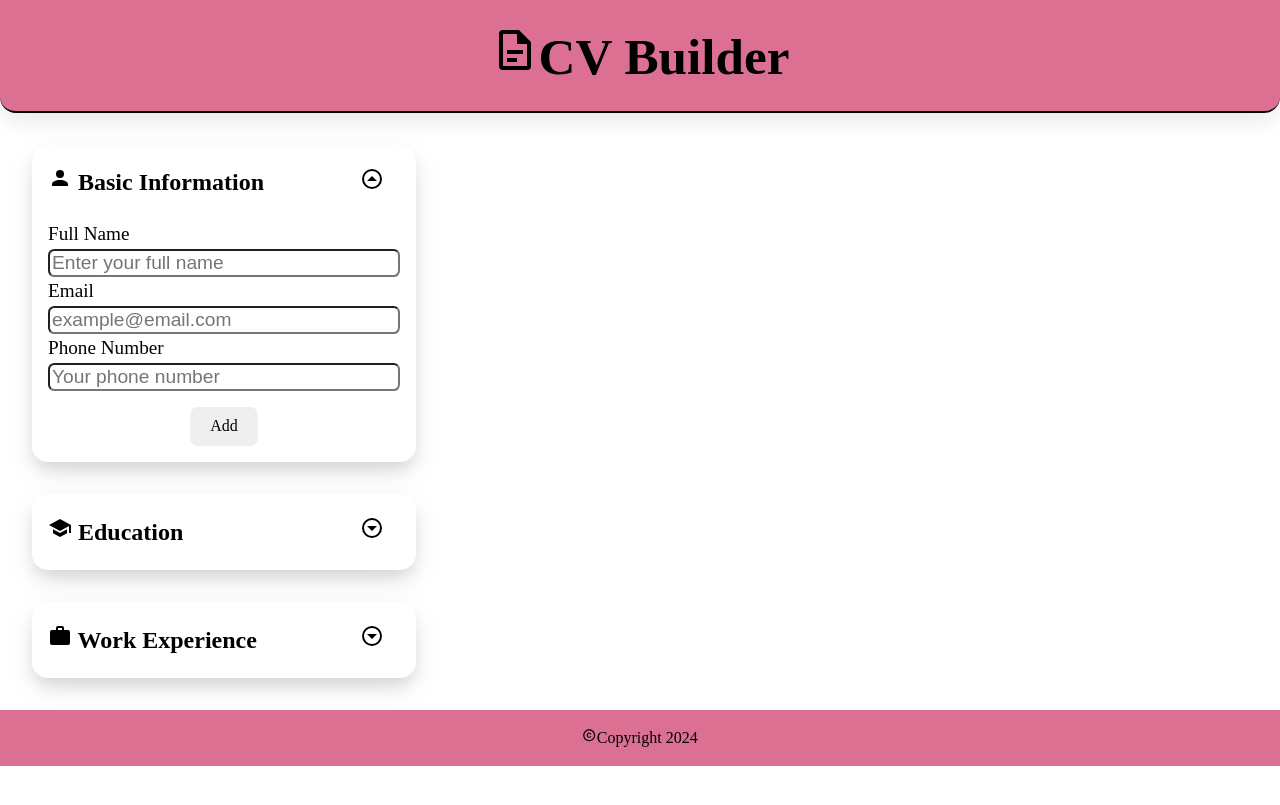
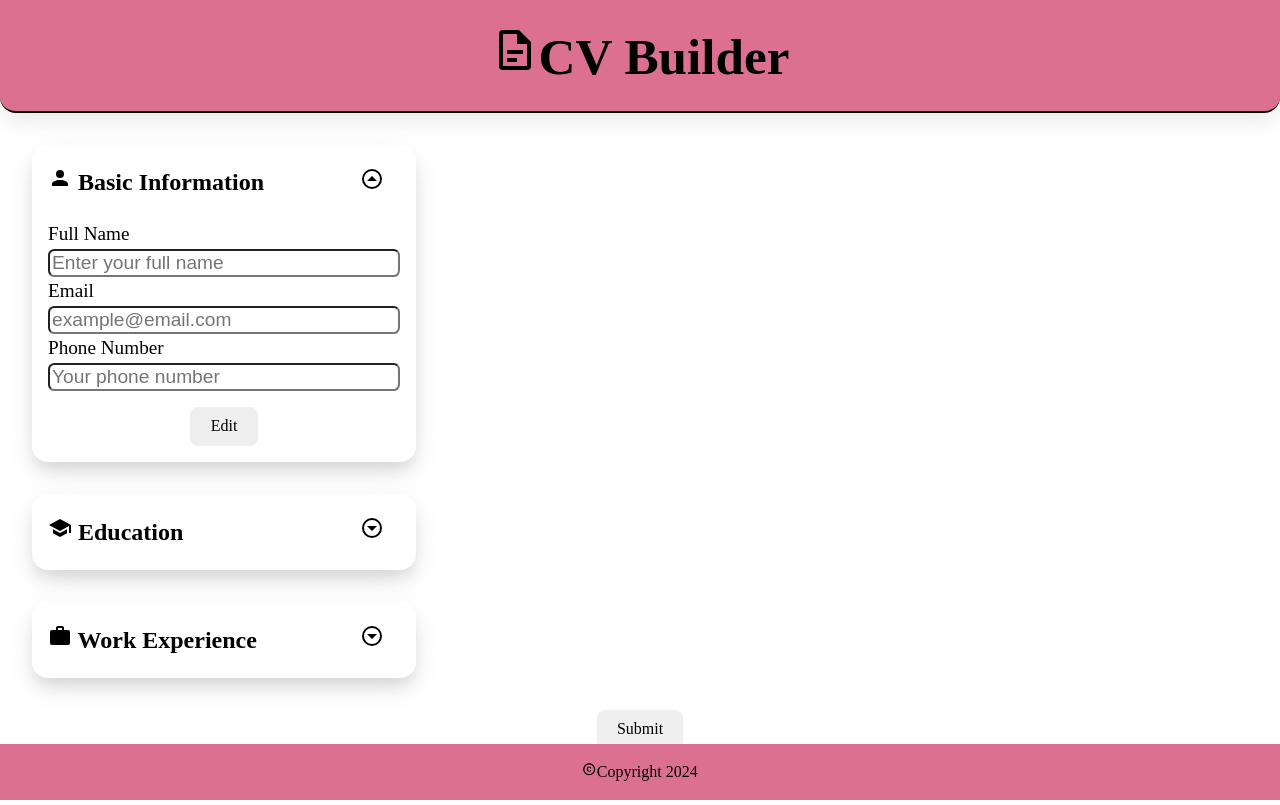
Before and after one commit to codinginthestars/CV-Application, a React (Vite) app: page / in a window 1280 px wide. Both pictures are taken after a click on the icon 372 px from the left and 178 px from the top of the page. Built offline with nearby package versions, Linux system fonts and the light colour scheme.

Commit message:
styled all of the components

```diff
--- a/src/App.css
+++ b/src/App.css
@@ -13,6 +13,10 @@ body {
   font-family: Poppins;
   width: auto;
   text-align: center;
+}
+
+.hidden {
+   display: none;
 }
 
 .info-component {
--- a/src/App.jsx
+++ b/src/App.jsx
@@ -1,21 +1,43 @@
 import { useState } from 'react';
+import Header from './components/Header';
+import Footer from './components/Footer';
+import './App.css';
 import BasicInfo from './components/BasicInfo';
 import Education from './components/Education';
 import WorkExperience from './components/Experience';
-import Header from './components/Header';
-import Footer from './components/Footer';
-import './App.css';
 
 function App() {
+   const [isSubmit, setIsSubmit] = useState(false);
 
-  return (
-    <>
+   function handleSubmit(e) {
+      e.preventDefault();
+      setIsSubmit(true);
+   };
+
+   return (
+   <>
       <Header />
-      <BasicInfo />
-      <Education />
-      <WorkExperience />
+      <BasicInfo
+         isSubmit={isSubmit}
+         className={isSubmit ? "hidden" : ""}
+      />
+      <Education
+         isSubmit={isSubmit}
+         className={isSubmit ? "hidden" : ""}
+      />
+      <WorkExperience
+         isSubmit={isSubmit}
+         className={isSubmit ? "hidden" : ""}
+      />
+      <button
+         className={isSubmit ? "hidden" : "" }
+         onClick={handleSubmit}
+         type='submit'
+      >
+         Submit
+      </button>
       <Footer />
-    </>
+   </>
   )
 }
 
--- a/src/components/BasicInfo.jsx
+++ b/src/components/BasicInfo.jsx
@@ -3,7 +3,7 @@ import Icon from "@mdi/react";
 import { mdiAccount } from "@mdi/js";
 import { mdiArrowDownDropCircleOutline, mdiArrowUpDropCircleOutline } from "@mdi/js";
 
-function BasicInfo() {
+function BasicInfo({ isSubmit, className }) {
    const [fullName, setFullName] = useState('');
    const [email, setEmail] = useState('');
    const [phone, setPhone] = useState('');
@@ -33,7 +33,7 @@ function BasicInfo() {
    };
 
    return (
-      <div className="basic-information info-component">
+      <div className={"basic-information info-component " + className}>
          <div className="form-header">
             <div className="form-title">
                <h2><Icon path={mdiAccount} size={1} className="account form-icon" /> Basic Information</h2>
@@ -91,9 +91,19 @@ function BasicInfo() {
                </div>
 
                <div className="buttons">
-                  <button className="add-button" type="submit">Add</button>
+                  <button className="edit-button" type="button">Edit</button>
                </div>
             </form>
+         )}
+
+         {isSubmit && (
+            <>
+               <h1>{fullName}</h1>
+               <div>
+                  <p>{email}</p>
+                  <p>{phone}</p>
+               </div>
+            </>
          )}
       </div>
    );
--- a/src/components/Education.jsx
+++ b/src/components/Education.jsx
@@ -3,7 +3,7 @@ import Icon from "@mdi/react";
 import { mdiSchool } from "@mdi/js";
 import { mdiArrowDownDropCircleOutline, mdiArrowUpDropCircleOutline } from "@mdi/js";
 
-function Education() {
+function Education({ isSubmit, className }) {
    const [schoolName, setSchoolName] = useState('');
    const [study, setStudy] = useState('');
    const [startDateSchool, setStartDateSchool] = useState('');
@@ -36,7 +36,7 @@ function Education() {
    };
 
    return (
-      <div className="education-information info-component">
+      <div className={"education-information info-component " + className}>
          <div className="form-header">
             <div className="form-title">
                <h2><Icon path={mdiSchool} size={1} className="school form-icon" /> Education</h2>
@@ -105,6 +105,17 @@ function Education() {
                </div>
             </form>
          )}
+
+         {isSubmit && (
+            <>
+               <h1>{schoolName}</h1>
+               <div>
+                  <p>{study}</p>
+                  <p>{startDateSchool}</p>
+                  <p>{endDateSchool}</p>
+               </div>
+            </>
+         )}
       </div>
    );
 };
--- a/src/components/Experience.jsx
+++ b/src/components/Experience.jsx
@@ -3,7 +3,7 @@ import Icon from "@mdi/react";
 import { mdiBriefcase } from "@mdi/js";
 import { mdiArrowDownDropCircleOutline, mdiArrowUpDropCircleOutline } from "@mdi/js";
 
-function WorkExperience() {
+function WorkExperience({ isSubmit, className }) {
    const [companyName, setCompanyName] = useState('');
    const [jobTitle, setJobTitle] = useState('');
    const [responsibilities, setResponsibilities] = useState('');
@@ -40,7 +40,7 @@ function WorkExperience() {
    };
 
    return (
-      <div className="work-information info-component">
+      <div className={"work-information info-component " + className}>
          <div className="form-header">
             <div className="form-title">
                <h2><Icon path={mdiBriefcase} size={1} className="briefcase form-icon" /> Work Experience</h2>
@@ -122,6 +122,18 @@ function WorkExperience() {
                </div>
             </form>
          )}
+
+         {isSubmit && (
+            <>
+               <h1>{companyName}</h1>
+               <div>
+                  <p>{jobTitle}</p>
+                  <p>{responsibilities}</p>
+                  <p>{startDateJob}</p>
+                  <p>{endDateJob}</p>
+               </div>
+            </>
+         )}
       </div>
    );
 };
```
